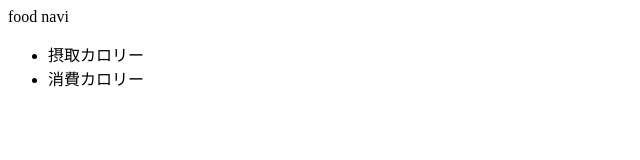
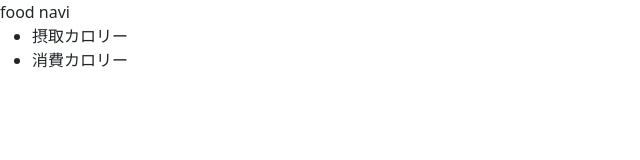
Before and after one commit to SystemEngineeringTeam/Hack-U_2022, a plain HTML site: page calclator.html in a window 1280 px wide. Shown: the whole page, without its empty margins (0-640 px from the left). Drawn offline with Linux system fonts and the light colour scheme.

Commit message:
bootstrapの追加

```diff
--- a/calclator.html
+++ b/calclator.html
@@ -4,6 +4,7 @@
   <meta charset="UTF-8">
   <meta http-equiv="X-UA-Compatible" content="IE=edge">
   <meta name="viewport" content="width=device-width, initial-scale=1.0">
+  <link href="css/bootstrap.min.css" rel="stylesheet">
   <title>カロリー計算 - food navi</title>
 </head>
 <body>
```
Also changed, not shown: favorites.html (+1 -0 lines).
